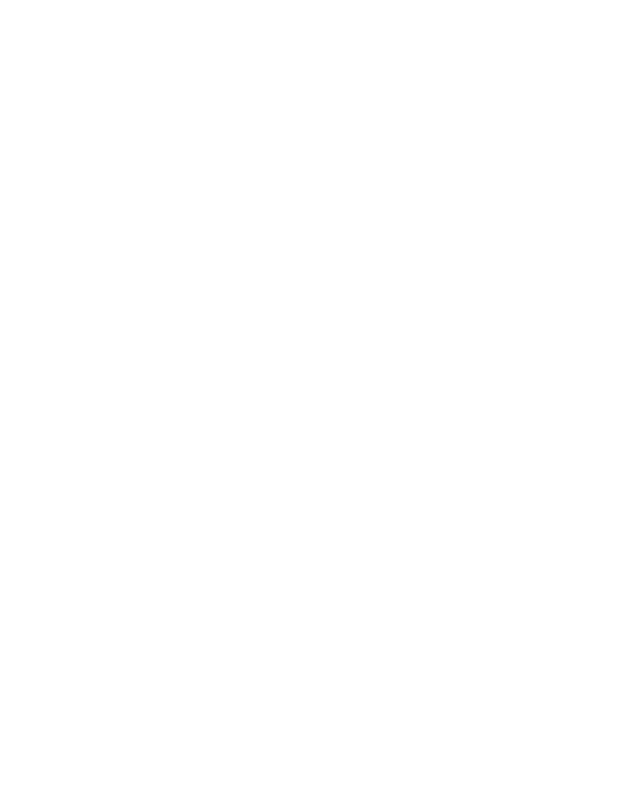
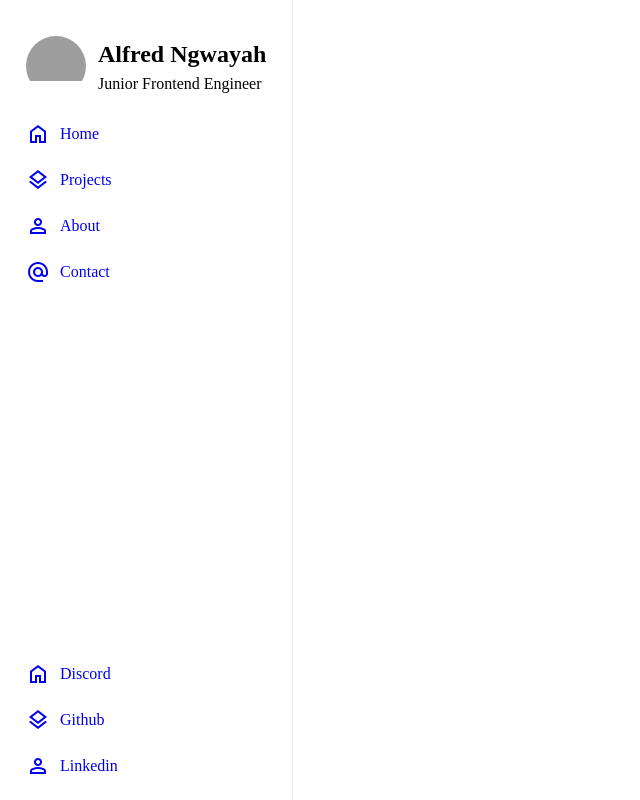
Before and after one commit to Big-Logic/portfolio, a plain HTML site: page index.html in a window 1280 px wide. Shown: the whole page, without its empty margins (0-640 px from the left). Drawn offline with nearby package versions, Linux system fonts and the light colour scheme; grey boxes are pictures that could not be loaded.

Commit message:
Added desktop navigation

```diff
--- a/index.html
+++ b/index.html
@@ -5,11 +5,81 @@
     <meta name="viewport" content="width=device-width, initial-scale=1.0" />
     <meta name="description" content="Hi Am Logic a web designer" />
     <title>Home | Logic portfolio</title>
+    <link
+      href="https://fonts.googleapis.com/css2?family=Material+Symbols+Outlined"
+      rel="stylesheet"
+    />
     <link rel="stylesheet" href="./src/styles/index.css" />
   </head>
   <body>
     <div id="root" class="main-layout">
-      <header class="main-header main-layout__child"></header>
+      <header class="main-header main-layout__child">
+        <nav class="main-header__nav">
+          <div class="main-header__profile">
+            <div class="main-header__profile--imagecontainer">
+              <img
+                src="https://firebasestorage.googleapis.com/v0/b/odc-liberia.appspot.com/o/images%2Flogic.jpg?alt=media&token=9d1b5c00-c5f5-44f1-8586-713a4f86f916"
+                alt="Alfred image"
+              />
+            </div>
+            <div>
+              <h2>Alfred Ngwayah</h2>
+              <p>Junior Frontend Engineer</p>
+            </div>
+          </div>
+          <div class="main-header__links">
+            <ul class="nav-links">
+              <li>
+                <a href="#" class="nav-links__link"
+                  ><span class="material-symbols-outlined">home</span
+                  ><span>Home</span></a
+                >
+              </li>
+              <li>
+                <a href="#" class="nav-links__link"
+                  ><span class="material-symbols-outlined">layers</span
+                  ><span>Projects</span></a
+                >
+              </li>
+              <li>
+                <a href="#" class="nav-links__link"
+                  ><span class="material-symbols-outlined"> person </span
+                  ><span>About</span></a
+                >
+              </li>
+              <li>
+                <a href="#" class="nav-links__link"
+                  ><span class="material-symbols-outlined">
+                    alternate_email </span
+                  ><span>Contact</span></a
+                >
+              </li>
+            </ul>
+          </div>
+          <div class="main-header__socials">
+            <ul class="nav-links">
+              <li>
+                <a href="#" class="nav-links__link"
+                  ><span class="material-symbols-outlined">home</span
+                  ><span>Discord</span></a
+                >
+              </li>
+              <li>
+                <a href="#" class="nav-links__link"
+                  ><span class="material-symbols-outlined">layers</span
+                  ><span>Github</span></a
+                >
+              </li>
+              <li>
+                <a href="#" class="nav-links__link"
+                  ><span class="material-symbols-outlined"> person </span
+                  ><span>Linkedin</span></a
+                >
+              </li>
+            </ul>
+          </div>
+        </nav>
+      </header>
       <main class="main main-layout__child"></main>
     </div>
   </body>
--- a/src/styles/index.css
+++ b/src/styles/index.css
@@ -3,6 +3,7 @@
 *::after {
   box-sizing: border-box;
   margin: 0;
+  padding: 0;
 }
 
 body {
@@ -39,7 +40,7 @@ h6 {
 /* MAIN LAYOUT */
 
 .main-layout__child {
-  padding: 8px 10px;
+  padding: 16px;
 }
 
 .main-layout {
@@ -57,3 +58,60 @@ h6 {
 }
 
 /* MAIN LAYOUT */
+
+/* MAIN HEADER */
+
+/* main header profile */
+.main-header__profile--imagecontainer {
+  height: 60px;
+  overflow: hidden;
+  border-radius: 50%;
+}
+
+.main-header__profile {
+  display: grid;
+  grid-template-columns: 60px 1fr;
+  align-items: center;
+  gap: 12px;
+  padding: 20px 10px;
+}
+
+/* //////////// */
+
+.main-header__links {
+  overflow-y: auto;
+}
+
+.main-header__nav {
+  height: 100%;
+  display: grid;
+  grid-template-rows: auto minmax(100px, 1fr) auto;
+}
+
+.main-header {
+  height: 100%;
+  border-right: 1px solid #f0ebeb;
+}
+
+/* MAIN HEADER */
+
+/* RESUABLE CLASSES */
+
+/* nav links */
+.nav-links {
+  list-style: none;
+  display: flex;
+  flex-direction: column;
+  gap: 10px;
+}
+
+.nav-links__link {
+  display: flex;
+  flex-direction: row;
+  align-items: center;
+  gap: 10px;
+  padding: 6px 10px;
+  text-decoration: none;
+}
+
+/* RESUABLE CLASSES */
```
